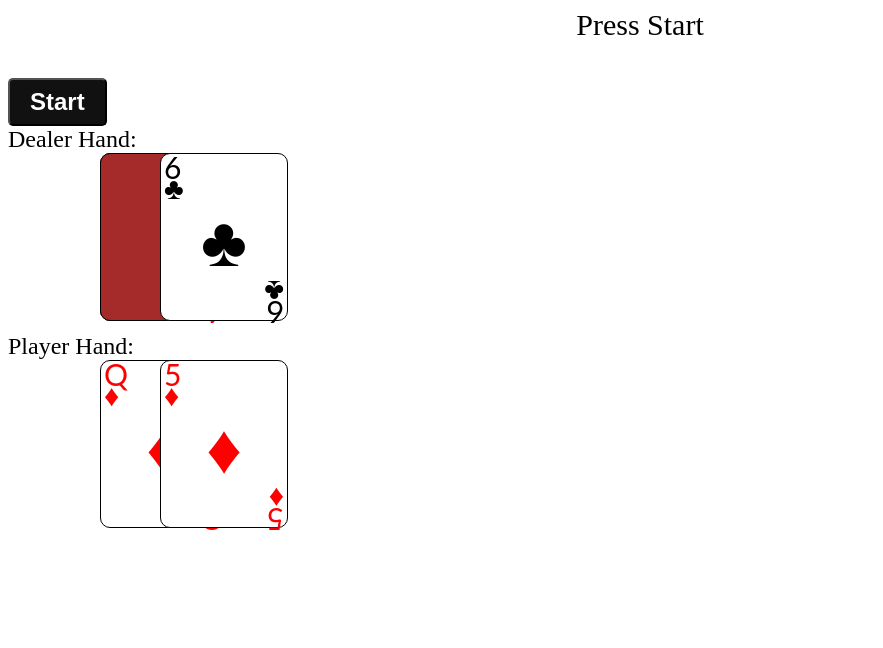
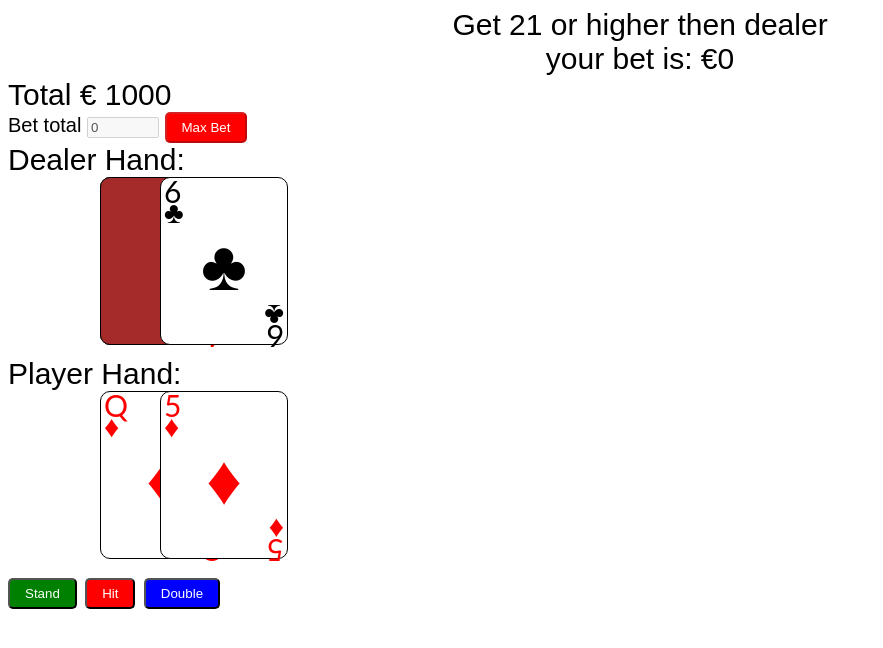
Before and after one commit to Digitalele/the-game, a plain HTML site: page index.html in a window 1280 px wide. Both pictures are taken after a click on the button "Start". Shown: the whole page, without its empty margins (0-883 px from the left). Drawn offline with Linux system fonts and the light colour scheme.

Commit message:
add html buttons for player actions

```diff
--- a/css/style.css
+++ b/css/style.css
@@ -1,19 +1,22 @@
+body{
+  font: normal 400 20px "Arial", sans-serif;
+}
+
 #output {
       font-size: 1.5em;
     }
 
-    #btndeal,
-    #myactions {
+    #btnDeal,
+    #playerActions {
       display: none;
     }
 
     .btn {
       border-radius: 5px;
-      padding: 8px 20px;
+      padding: 6px 15px;
       color: white;
       display: inline-block;
       text-align: center;
-      font: normal 700 24px "Arial", sans-serif;
       background-color: #111;
     }
 
@@ -102,23 +105,23 @@
       text-align: center;
     }
 
-    #btnhold {
+    #btnHold {
       background-color: green;
     }
 
-    #btnhit {
+    #btnHit {
       background-color: red;
     }
 
-    #btndouble {
+    #btnDouble {
       background-color: blue;
     }
 
-    #maxbet {
+    #maxBet {
       background-color: red;
     }
 
-    #btnstart {
+    #btnStart {
       background-color: #111;
     }
 
--- a/index.html
+++ b/index.html
@@ -11,14 +11,31 @@
     <div>
         <div id="message">Press Start</div>
         <div id="button">
-            <button id="btn-start" class="btn" type="button">
+            <button id="btnStart" class="btn" type="button">
                 Start
             </button>
         </div>
+        <div class="total">Total € <span id="playerCoins">1000</span></div>
+        <div>Bet total
+        	<input  id="playerBet" type="number" value="0" min="1" max="1000">
+        	<button id="maxBet" type="button" onclick="" class="btn">Max Bet</button>
+        </div>
+
     </div>
     <div id="output">
-    	Dealer Hand: <div id="dealerHolder"></div>
-    	Player Hand: <div id="playerHolder"></div>
+
+    	Dealer Hand: <span id="dValue"></span>
+    	<div id="dealerHolder"></div>
+
+    	Player Hand: <span id="dValue"></span>
+    	<div id="playerHolder"></div>
+
+    	<div id="playerActions">
+    		<button id="btnHold" type="button" class="btn" onclick="">Stand</button>
+    		<button id="btnHit" type="button" class="btn" onclick="">Hit</button>
+    		<button id="btnDouble" type="button" class="btn" onclick="">Double</button>
+    	</div>
+    	<button id="btnDeal" class="btn" onclick="dealNew()">Deal</button>
     </div>
 </body>
 <script src="js/main.js"></script>
--- a/js/main.js
+++ b/js/main.js
@@ -3,6 +3,9 @@ function Blackjack() {
     this.suits = ["spades", "hearts", "clubs", "diams"];
     this.numb = ["A", "2", "3", "4", "5", "6", "7", "8", "9", "10", "J", "Q", "K"];
     this.cardCount = 0;
+    this.playerCoins = 1000;
+
+    this.message = document.getElementById("message");
 
     this.output = document.getElementById("output");
 
@@ -24,10 +27,14 @@ Blackjack.prototype.startGame = function(options) {
 
     this.newGame(options); //pass argument for set newGame
 
+    document.getElementById('btnStart').style.display = "none";
+
+    document.getElementById('playerCoins').innerHTML = this.playerCoins;
+
 }
 
 Blackjack.prototype.buttonHandler = function() {
-    var button = document.getElementById("btn-start");
+    var button = document.getElementById("btnStart");
     var that = this;
     button.onclick = function() {
         that.startGame(options);
@@ -35,15 +42,32 @@ Blackjack.prototype.buttonHandler = function() {
 }
 
 Blackjack.prototype.newGame = function(options) {
+
+    //money - bet
+    var betValue = document.getElementById("playerBet").value;
+
+    this.playerCoins = this.playerCoins - betValue;
+    document.getElementById("playerCoins").innerHTML = this.playerCoins;
+    var style = document.getElementById("playerActions").style.display = "block";
+    console.log(style)
+    this.message.innerHTML = "Get 21 or higher then dealer <br> your bet is: €" + betValue + "";
+    //disable input
+    document.getElementById("playerBet").disabled = true;
+    document.getElementById("maxBet").disabled = true;
+    console.log(this.playerCoins)
+
+    this.newBet(options);
+
+}
+
+Blackjack.prototype.newBet = function(options) {
     //from options because of i need the property of the object, NB if i take this.cards i will take empty value
     var deck = options.deck;
     var cards = options.deck.cards;
     var cardCount = options.deck.cardCount;
 
-  var playerCard = [];//
-  var dealerCard = [];//
-
-  console.log(playerCard, dealerCard)
+    var playerCard = []; //
+    var dealerCard = []; //
 
     dealerHolder.innerHTML = '';
     playerHolder.innerHTML = '';
@@ -55,11 +79,11 @@ Blackjack.prototype.newGame = function(options) {
         if (i == 0) {
             dealerHolder.innerHTML += '<div id="cover" style="left:100px;"></div>';
         }
-    cardCount ++;
+        cardCount++;
 
         playerCard.push(cards[cardCount]);
         playerHolder.innerHTML += deck.outputCards(cardCount, i);
-    cardCount ++;
+        cardCount++;
 
         console.log(cardCount)
         console.log(dealerCard);
@@ -117,6 +141,7 @@ Deck.prototype.createDeck = function() {
 
 }
 
+
 //function random
 function random() {
     return Math.floor((Math.random() * 52));
```
Lines whose indentation alone changed are shown as unchanged.
